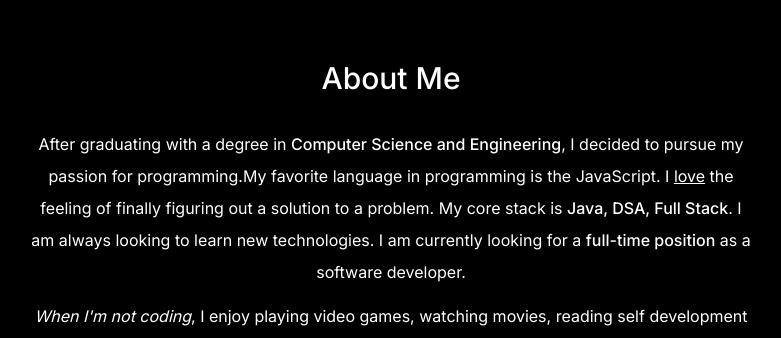
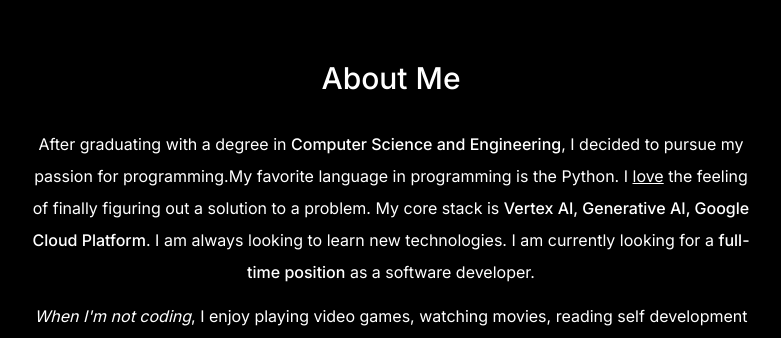
Before and after one commit to pradyumpande/PortFolio, a Next.js app: page / in a window 1280 px wide. Shown: the part 760-1098 px from the top of the page, without its empty margins (249-1030 px from the left). Built offline with nearby package versions, Linux system fonts and the light colour scheme; no server answers.

Commit message:
added new details

```diff
--- a/components/about.tsx
+++ b/components/about.tsx
@@ -23,11 +23,11 @@ export default function About() {
         <span className="font-medium">Computer Science and Engineering</span>, I decided to pursue my
         passion for programming.
         <span>My favorite language in programming</span> is the
-        JavaScript. I <span className="underline">love</span> the
+        Python. I <span className="underline">love</span> the
         feeling of finally figuring out a solution to a problem. My core stack
         is{" "}
         <span className="font-medium">
-          Java, DSA, Full Stack
+          Vertex AI, Generative AI, Google Cloud Platform
         </span>
         . I am always looking to
         learn new technologies. I am currently looking for a{" "}
--- a/lib/data.ts
+++ b/lib/data.ts
@@ -106,20 +106,17 @@ export const projectsData = [
 ] as const;
 
 export const skillsData = [
-  "Java",
   "DSA",
   "Python",
-  "JavaScript",
-  "React",
-  "Node.js",
+  "Cloud Services",
+  "Agentic AI",
   "Git",
-  "SpringBoot",
   "Unity",
-  "MongoDB",
-  "Redux",
-  "MySQL",
+  "Machine Learning",
+  "Generative AI",
+  "Big Query",
   "Postman",
-  "Express",
+  "Vertex AI",
   "Django",
-  "AWS",
+  "GCP",
 ] as const;
```
